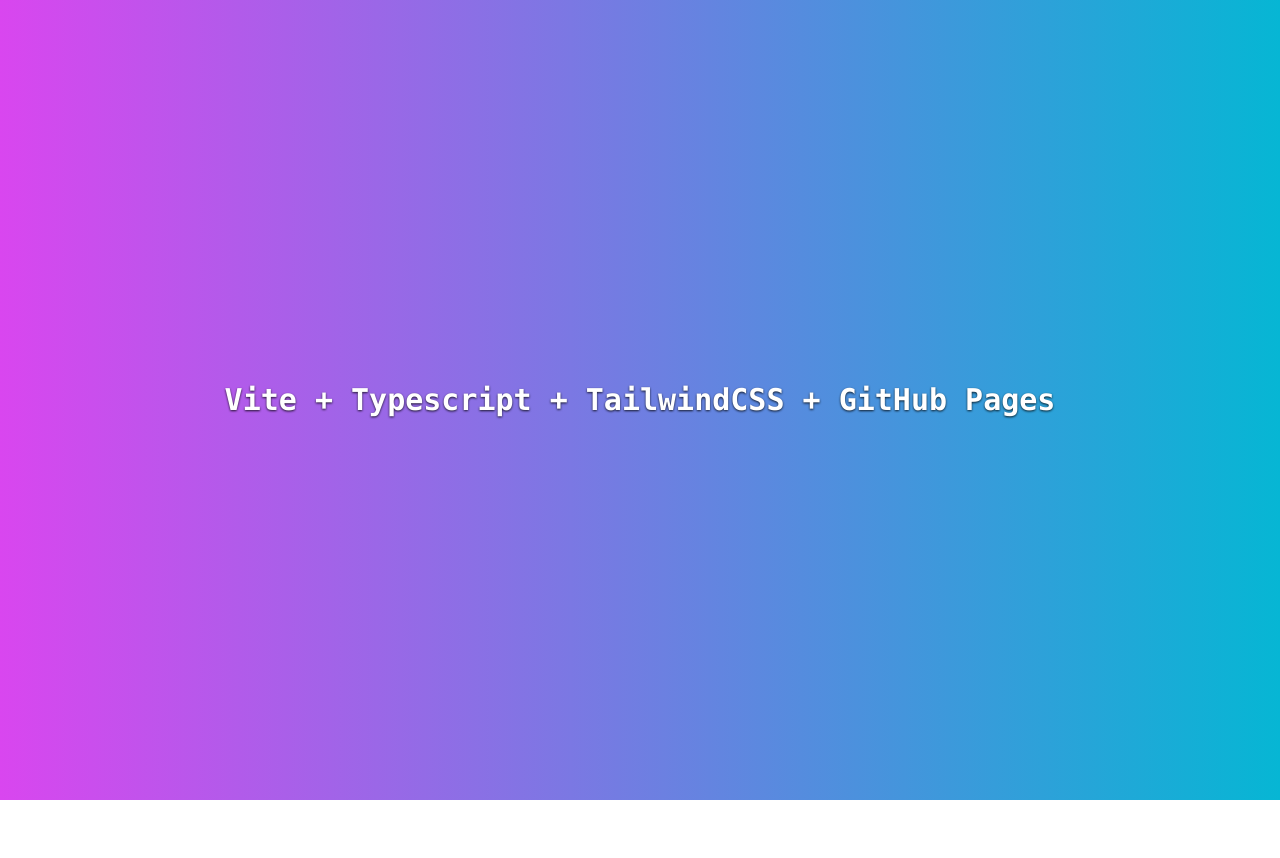
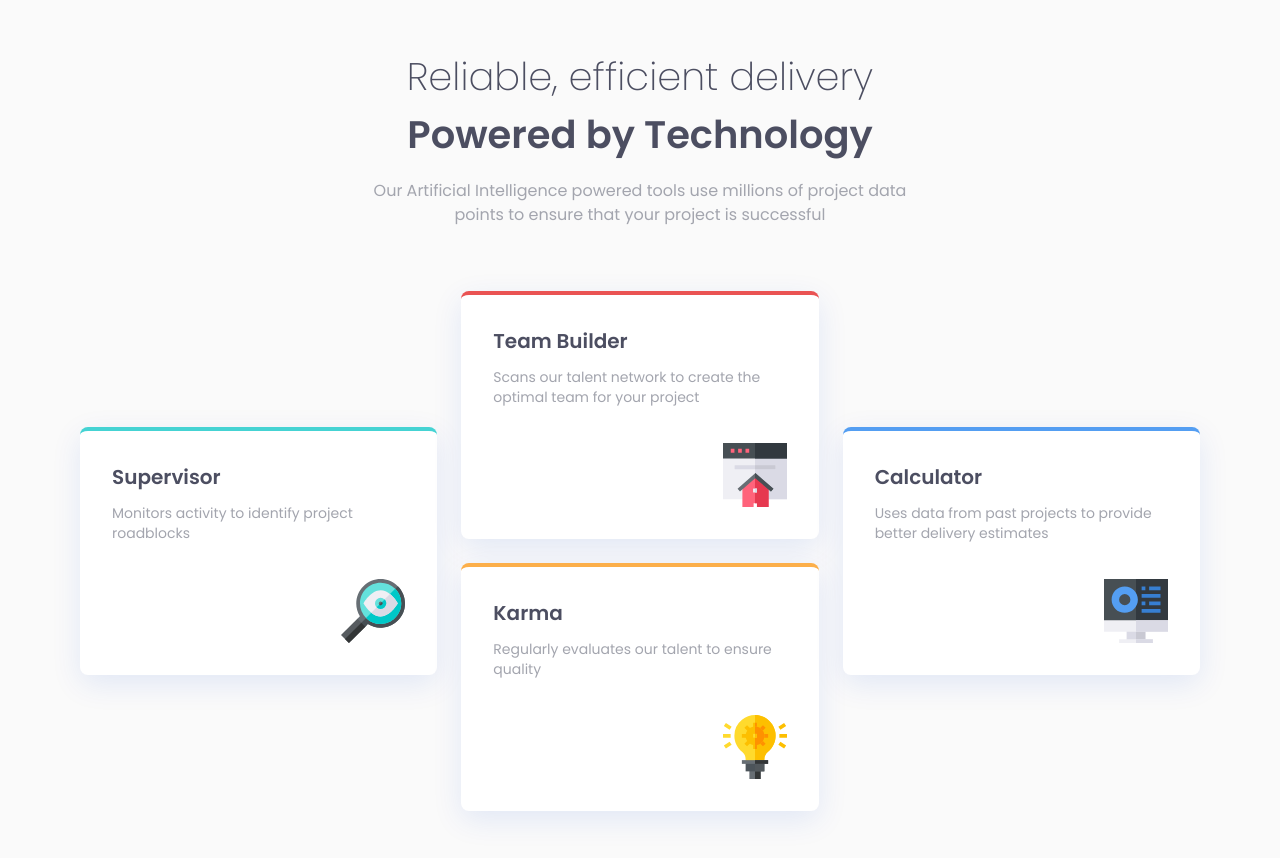
Before and after one commit to xup60521/Four-card-feature-section, a website built with Vite: page index.html in a window 1280 px wide. Before the commit the page ends 800 px from the top, so only its background shows below. Built offline with nearby package versions, Linux system fonts and the light colour scheme.

Commit message:
finish desktop design

```diff
--- a/index.html
+++ b/index.html
@@ -9,13 +9,53 @@
     <link rel="stylesheet" href="./src/style.css">
 </head>
 
-<body>
-    <main
-        class="w-full min-h-screen bg-gradient-to-r from-fuchsia-500 to-cyan-500 flex items-center justify-center">
-        <h1 class="font-mono font-bold text-3xl text-white drop-shadow-[0_1.2px_1.2px_rgba(0,0,0,0.8)]">
-            Vite + Typescript + TailwindCSS + GitHub Pages
-        </h1>
-    </main>
+<body class="font-poppins bg-c_n_Very_Light_Gray">
+    <div class="w-full min-h-screen items-center py-12 px-5 flex flex-col gap-16">
+        <header class="flex flex-col items-center">
+            <h1 class="font-extralight text-[2.4rem] text-c_n_Very_Dark_Blue">Reliable, efficient delivery</h1>
+            <h2 class="text-[2.4rem] font-semibold text-c_n_Very_Dark_Blue">Powered by Technology</h2>
+            <p class="text-c_n_Grayish_Blue md:max-w-[35rem] text-center pt-4">
+                Our Artificial Intelligence powered tools use millions of project data points
+                to ensure that your project is successful
+            </p>
+        </header>
+        <main class="md:max-w-[70rem] grid grid-cols-3 items-center justify-center gap-6">
+            <div class="w-full h-full flex items-center">
+                <div class="border-t-4 border-c_p_Cyan rounded-lg px-8 py-8 bg-white gap-3 flex flex-col shadow-[rgba(7,_65,_210,_0.1)_0px_9px_30px]">
+                    <h3 class="text-c_n_Very_Dark_Blue font-semibold text-xl">Supervisor</h3>
+                    <p class="text-c_n_Grayish_Blue text-sm">Monitors activity to identify project roadblocks</p>
+                    <div class="w-full flex justify-end mt-6">
+                        <img src="/images/icon-supervisor.svg" alt="supervisor">
+                    </div>
+                </div>
+            </div>
+            <div class="flex flex-col w-full h-full justify-center gap-6">
+                <div class="border-t-4 border-c_p_Red rounded-lg px-8 py-8 bg-white gap-3 flex flex-col shadow-[rgba(7,_65,_210,_0.1)_0px_9px_30px]">
+                    <h3 class="text-c_n_Very_Dark_Blue font-semibold text-xl">Team Builder</h3>
+                    <p class="text-c_n_Grayish_Blue text-sm">Scans our talent network to create the optimal team for your project</p>
+                    <div class="w-full flex justify-end mt-6">
+                        <img src="/images/icon-team-builder.svg" alt="team builder">
+                    </div>
+                </div>
+                <div class="border-t-4 border-c_p_Orange rounded-lg px-8 py-8 bg-white gap-3 flex flex-col shadow-[rgba(7,_65,_210,_0.1)_0px_9px_30px]">
+                    <h3 class="text-c_n_Very_Dark_Blue font-semibold text-xl">Karma</h3>
+                    <p class="text-c_n_Grayish_Blue text-sm">Regularly evaluates our talent to ensure quality</p>
+                    <div class="w-full flex justify-end mt-6">
+                        <img src="/images/icon-karma.svg" alt="karma">
+                    </div>
+                </div>
+            </div>
+            <div class="w-full h-full flex items-center">
+                <div class="border-t-4 border-c_p_Blue rounded-lg px-8 py-8 bg-white gap-3 flex flex-col shadow-[rgba(7,_65,_210,_0.1)_0px_9px_30px]">
+                    <h3 class="text-c_n_Very_Dark_Blue font-semibold text-xl">Calculator</h3>
+                    <p class="text-c_n_Grayish_Blue text-sm">Uses data from past projects to provide better delivery estimates</p>
+                    <div class="w-full flex justify-end mt-6">
+                        <img src="/images/icon-calculator.svg" alt="calculator">
+                    </div>
+                </div>
+            </div>
+        </main>
+    </div>
     <script type="module" src="/src/main.ts"></script>
 </body>
 
--- a/src/style.css
+++ b/src/style.css
@@ -1,3 +1,4 @@
+@import url('https://fonts.googleapis.com/css2?family=Poppins:ital,wght@0,100;0,200;0,300;0,400;0,500;0,600;0,700;0,800;0,900;1,100;1,200;1,300;1,400;1,500;1,600;1,700;1,800;1,900&display=swap');
 @tailwind base;
 @tailwind components;
 @tailwind utilities;
--- /dev/null
+++ b/style-guide.md
@@ -0,0 +1,38 @@
+# Front-end Style Guide
+
+## Layout
+
+The designs were created to the following widths:
+
+- Mobile: 375px
+- Desktop: 1440px
+
+> 💡 These are just the design sizes. Ensure content is responsive and meets WCAG requirements by testing the full range of screen sizes from 320px to large screens.
+
+## Colors
+
+### Primary
+
+- Red: hsl(0, 78%, 62%)
+- Cyan: hsl(180, 62%, 55%)
+- Orange: hsl(34, 97%, 64%)
+- Blue: hsl(212, 86%, 64%)
+
+### Neutral
+
+- Very Dark Blue: hsl(234, 12%, 34%)
+- Grayish Blue: hsl(229, 6%, 66%)
+- Very Light Gray: hsl(0, 0%, 98%)
+
+## Typography
+
+### Body Copy
+
+- Font size: 15px
+
+### Fonts
+
+- Family: [Poppins](https://fonts.google.com/specimen/Poppins)
+- Weights: 200, 400, 600
+
+> 💎 [Upgrade to Pro](https://www.frontendmentor.io/pro?ref=style-guide) for design file access to see all design details and get hands-on experience using a professional workflow with tools like Figma.
--- a/tailwind.config.js
+++ b/tailwind.config.js
@@ -7,10 +7,16 @@
     theme: {
         extend: {
             colors: {
-
+                c_p_Red: "hsl(0, 78%, 62%)",
+                c_p_Cyan: "hsl(180, 62%, 55%)",
+                c_p_Orange: "hsl(34, 97%, 64%)",
+                c_p_Blue: "hsl(212, 86%, 64%)",
+                c_n_Very_Dark_Blue: "hsl(234, 12%, 34%)",
+                c_n_Grayish_Blue: "hsl(229, 6%, 66%)",
+                c_n_Very_Light_Gray: "hsl(0, 0%, 98%)",
             },
             fontFamily: {
-
+                poppins: ["Poppins", "sans-serif"]
             }
         },
     },
```
Also changed, not shown: README-template.md (added), README.md (added), design/desktop-design.jpg (added), design/desktop-preview.jpg (added), design/mobile-design.jpg (added), public/images/favicon-32x32.png (added), public/images/icon-calculator.svg (added), public/images/icon-karma.svg (added), public/images/icon-supervisor.svg (added), public/images/icon-team-builder.svg (added), 1 other file.
